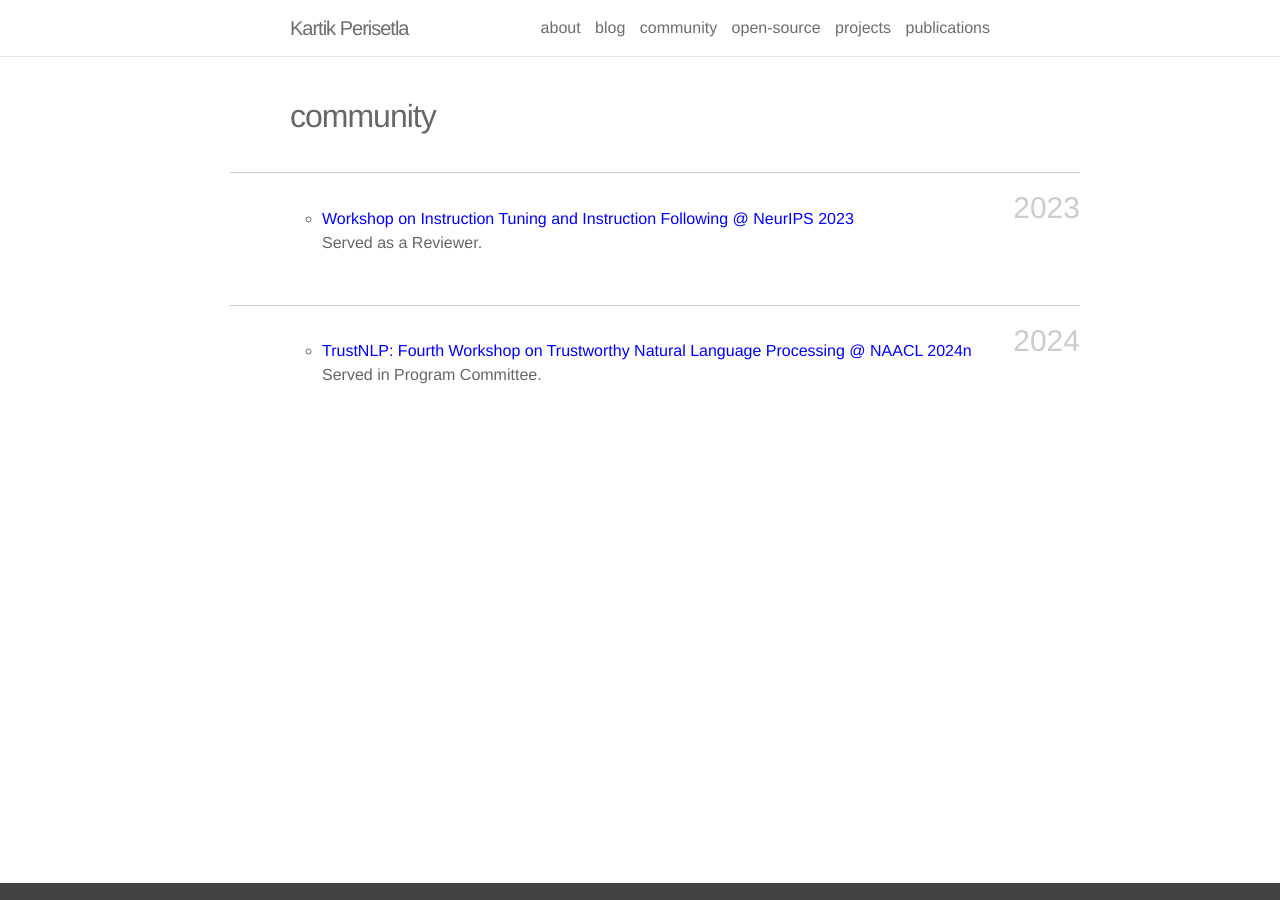
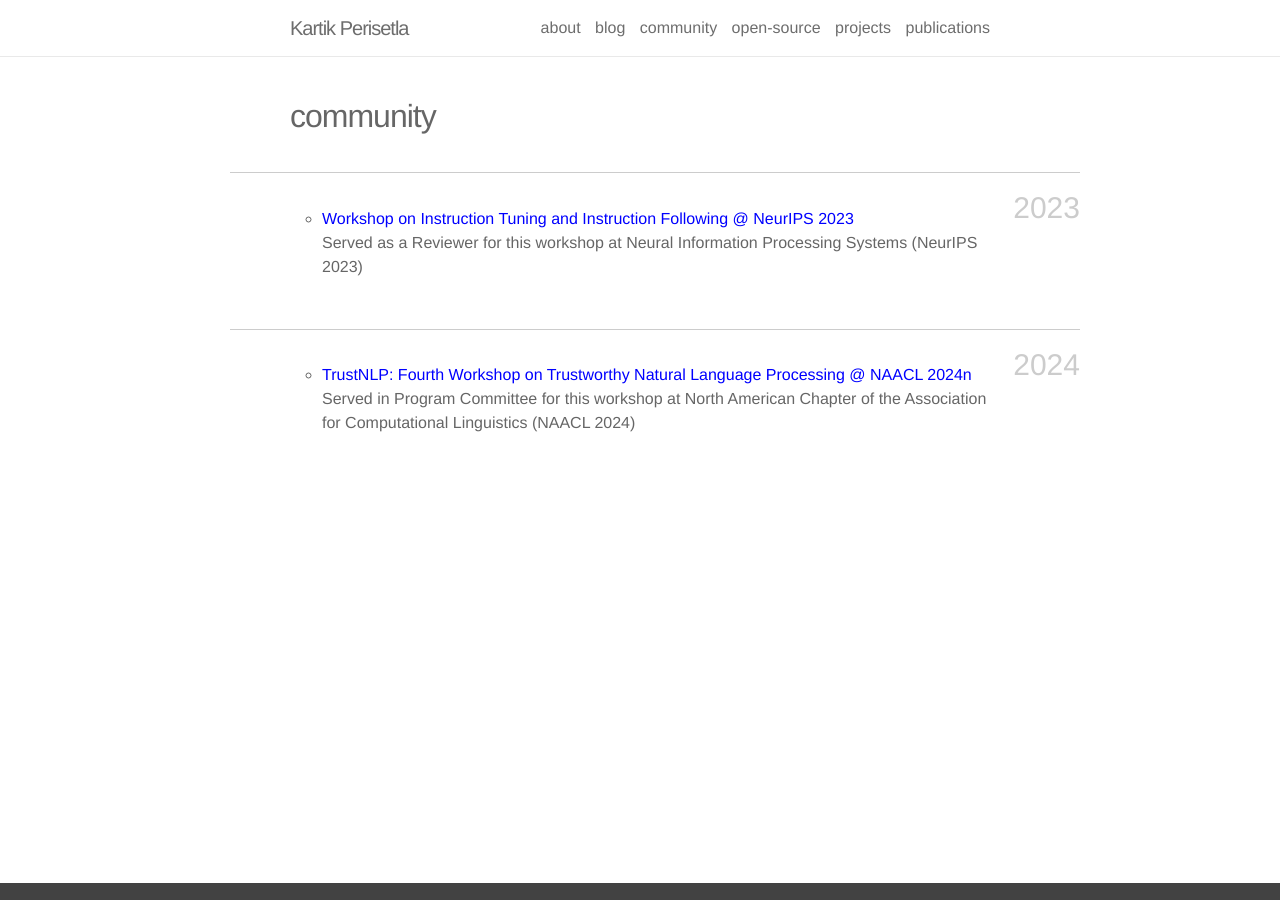
Before and after one commit to kartikperisetla/kartikperisetla.github.io, a Jekyll site: the page built from _pages/community.md, in a window 1280 px wide. Built offline with Jekyll 4.4.1, drawn with Linux system fonts in a browser that asks for light colours; nearby versions of some CDN libraries.

Commit message:
updated version

```diff
--- a/_pages/community.md
+++ b/_pages/community.md
@@ -12,7 +12,7 @@
         <div id="wang2021grounding">
 			<b><a  style="color:blue" href="https://an-instructive-workshop.github.io/organization/#:~:text=Kartik%20Perisetla%2C%20Apple" target="_blank">Workshop on Instruction Tuning and Instruction Following @ NeurIPS 2023</a></b>
 			<span class="author">
-					Served as a Reviewer.
+					Served as a Reviewer for this workshop at Neural Information Processing Systems (NeurIPS 2023)
 			</span>
 		</div>
 		</li>
@@ -26,7 +26,7 @@
 
     <b><a  style="color:blue" href="https://trustnlpworkshop.github.io/#:~:text=Aishwarya%20Padmakumar-,Kartik%20Perisetla,-Salman%20Rahman" target="_blank">TrustNLP: Fourth Workshop on Trustworthy Natural Language Processing @ NAACL 2024n</a></b>
     <span class="author">
-            Served in Program Committee.
+            Served in Program Committee for this workshop at North American Chapter of the Association for Computational Linguistics (NAACL 2024)
     </span>
 	</div>
 		</li>
```
